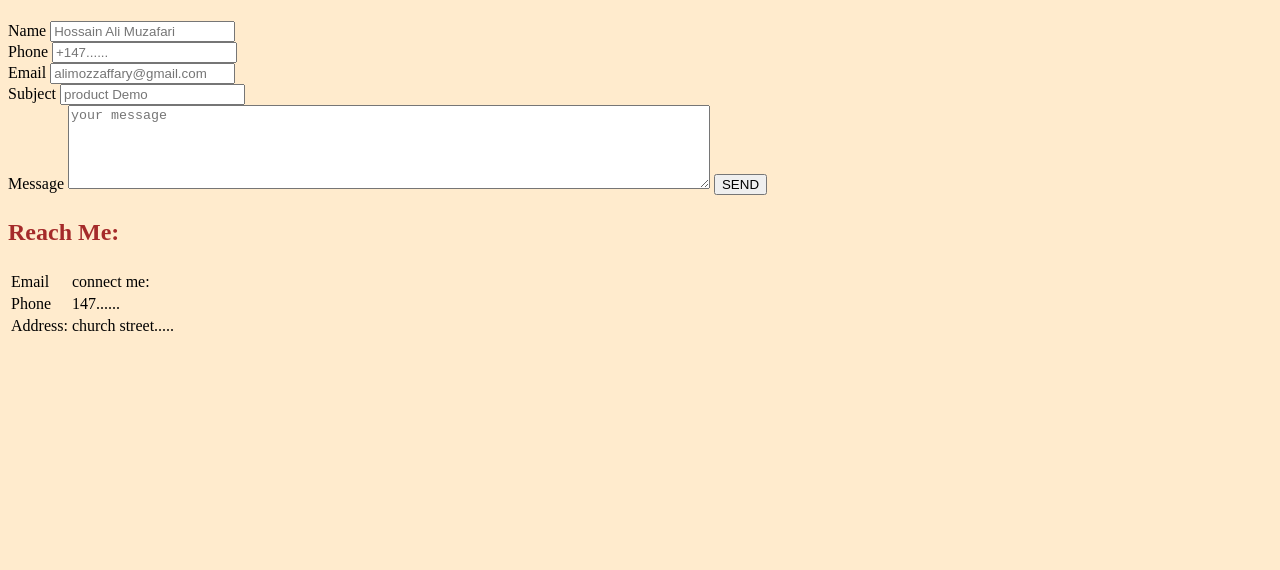
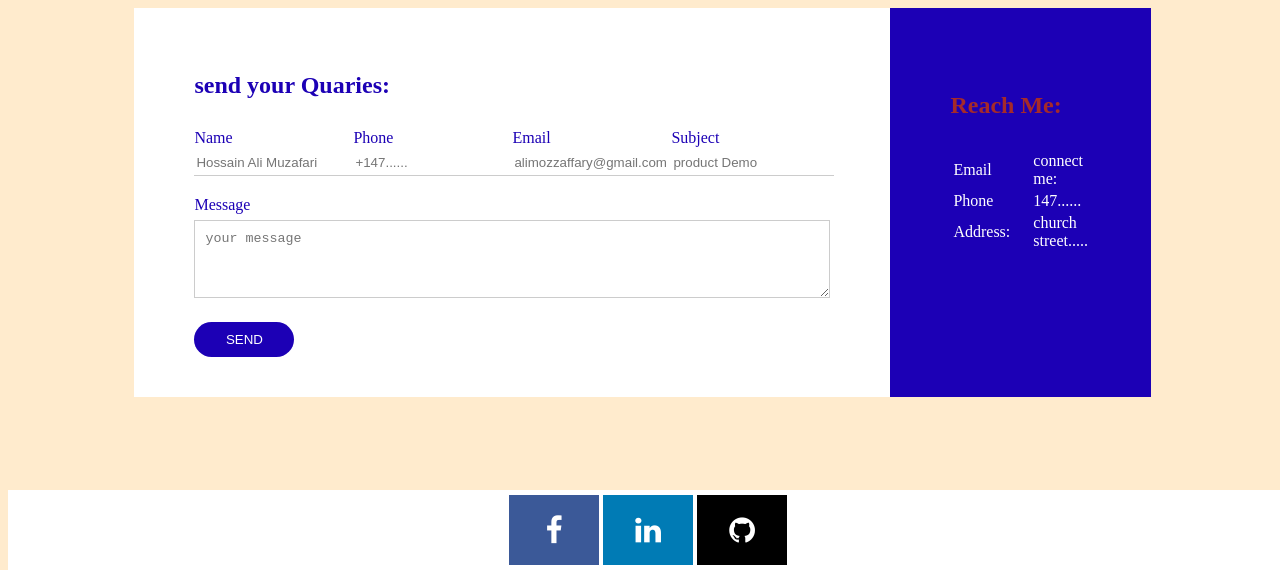
Before and after one commit to HossainAliMuzafari/Hossain-Ali-Muzafari, a plain HTML site: page contactme.html in a window 1280 px wide. Shown: the part 230-800 px from the top of the page. Drawn offline with Linux system fonts and the light colour scheme; files whose address does not match are found by name.

Commit message:
new edite

```diff
--- a/CSS inheritance_files/style.css
+++ b/CSS inheritance_files/style.css
@@ -1,5 +1,6 @@
 body{
     background-color: blanchedalmond;
+    margin-bottom: 100px;
 }
 h1{
    color: rgb(131, 28, 28);
@@ -53,3 +54,37 @@ p{
 .about-me-hero{
     display: flex;
 }
+.fa {
+    padding: 20px;
+    font-size: 30px;
+    width: 50px;
+    text-align: center;
+    text-decoration: none;
+    margin: 5px 2px;
+  }
+
+  .fa:hover {
+      opacity: 0.7;
+  }
+
+  .fa-facebook {
+    background: #3B5998;
+    color: white;
+  }
+  .fa-linkedin {
+    background: #007bb5;
+    color: white;
+  }
+  .fa-github {
+    background: black;
+    color: white;
+  }
+  footer{
+    position: fixed;
+    bottom: 0;
+    background-color: white;
+    width: 100%;
+    display: flex;
+    justify-content: center;
+
+  }
--- /dev/null
+++ b/contact me_files/style.css
@@ -0,0 +1,79 @@
+body{
+    background-color:blanchedalmond;
+    font-size: 16px;
+
+}
+.container{
+    width: 80%;
+    margin: 50px auto;
+}
+.contact-box{
+    background-color: #fff;
+    display: flex;
+}
+.contact-left{
+flex-basis: 60%;
+padding: 40px 60px;
+}
+.contact-right{
+    flex-basis: 60%;
+    padding: 60px;
+    background: #1c00b5;
+    color: #fff;
+    }
+    h1{
+        margin-bottom: 10px;
+    }
+.container p{
+    margin-bottom: 40px;
+}
+.input-row{
+    display: flex;
+    justify-content: space-between;
+    margin-bottom: 20px;
+}
+.input-row.input-group{
+    flex-basis: 45%;
+}
+input{
+    width: 100%;
+    border: none;
+    border-bottom: 1px solid #ccc;
+    outline: none;
+    padding-bottom: 5px;
+}
+textarea{
+    width: 100%;
+    border: 1px solid #ccc;
+    outline: none;
+    padding: 10px;
+    box-sizing: border-box;
+}
+label{
+    margin-bottom: 6px;
+    display: block;
+    color: #1c00b5;
+}
+button{
+    background-color: #1c00b5;
+    width: 100px;
+    border: none;
+    outline: none;
+    color: #fff;
+    height: 35px;
+    border-radius: 30px;
+    margin-top: 20px;
+    box-shadow: 0px 5px 15px 0px rgba(28, 0, 181, alpha0.3);
+}
+.contact-left h3{
+    color: #1c00b5;
+    font-weight: 600;
+    margin-bottom: 30px;
+}
+.contact-right h3{
+    font-weight: 600;
+    margin-bottom: 30px;
+}
+tr td:first-child{
+    padding-right: 20px;
+}
--- a/contactme.html
+++ b/contactme.html
@@ -3,6 +3,11 @@
 <html lang="en" <head="">
   <head>
     <meta http-equiv="Content-Type" content="text/html; charset=UTF-8" />
+    <link
+      rel="stylesheet"
+      href="https://cdnjs.cloudflare.com/ajax/libs/font-awesome/4.7.0/css/font-awesome.min.css"
+    />
+
     <link rel="stylesheet" href="./CSS inheritance_files/style.css" />
   </head>
   <body>
@@ -181,4 +186,15 @@
 
     <link rel="stylesheet" href="./contact me_files/style.css" <="" head="" />
   </body>
+  <footer>
+    <a
+      href="http://127.0.0.1:5500/Hossain%22http://www.facebook.com%22"
+      class="fa fa-facebook"
+    ></a>
+    <a href="#" class="fa fa-linkedin"></a>
+    <a
+      href="https://github.com/HossainAliMuzafari/Hossain-Ali-Muzafari"
+      class="fa fa-github"
+    ></a>
+  </footer>
 </html>
--- /dev/null
+++ b/style.css
@@ -0,0 +1,78 @@
+body{
+    background-color:blanchedalmond;
+    font-size: 16px;
+}
+.container{
+    width: 80%;
+    margin: 50px auto;
+}
+.contact-box{
+    background-color: #fff;
+    display: flex;
+}
+.contact-left{
+flex-basis: 60%;
+padding: 40px 60px;
+}
+.contact-right{
+    flex-basis: 60%;
+    padding: 60px;
+    background: #1c00b5;
+    color: #fff;
+    }
+h1{
+        margin-bottom: 10px;
+    }
+.container p{
+    margin-bottom: 40px;
+}
+.input-row{
+    display: flex;
+    justify-content:space-between;
+    margin-bottom: 10px;
+}
+.input-row .input-group{
+    flex-basis: 45%;
+}
+input{
+    width: 100%;
+    border: none;
+    border-bottom: 1px solid #ccc;
+    outline: none;
+    padding-bottom: 5px;
+}
+textarea{
+    width: 100%;
+    border: 1px solid #ccc;
+    outline: none;
+    padding: 10px;
+    box-sizing: border-box;
+label{
+    margin-bottom: 6px;
+    display: block;
+    color: #1c00b5;
+}
+button{
+    background-color: #1c00b5;
+    width: 100px;
+    border: none;
+    outline: none;
+    color: #fff;
+    height: 35px;
+    border-radius: 30px;
+    margin-top: 20px;
+    box-shadow: 0px 5px 15px 0px rgba(28, 0, 181, alpha0.3);
+}
+.contact-left h3{
+    color: #f4e87a;
+    font-weight: 600;
+    margin-bottom: 30px;
+
+}
+.contact-right h3{
+    font-weight: 600;
+    margin-bottom: 30px;
+}
+tr td:first-child{
+    padding-right: 20px;
+}
```
Also changed, not shown: aboutme.html (+9 -1 lines), classmate.html (+15 -0 lines), index.html (+6 -0 lines), resume.html (+20 -0 lines).
